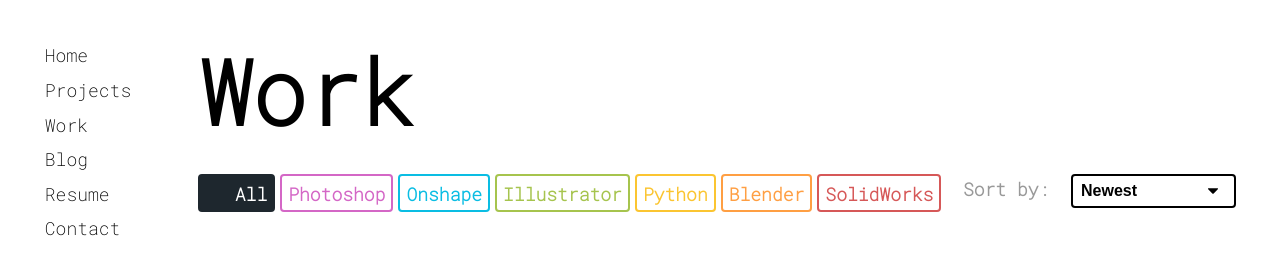
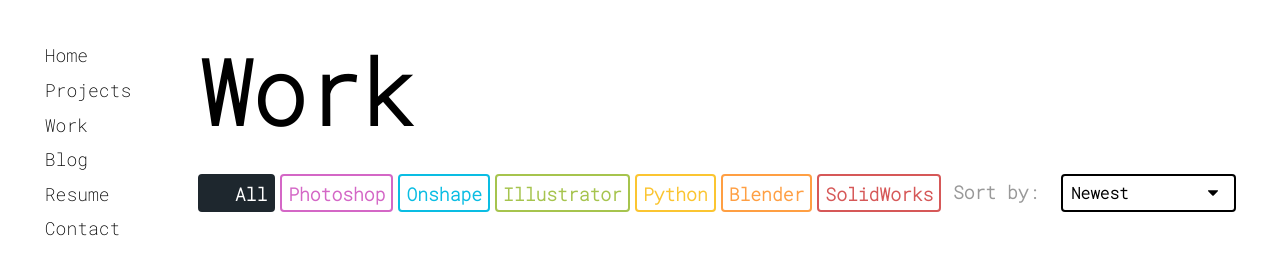
Before and after one commit to JanikThePanic/my-site, a React (Create React App) app: page /work in a window 1280 px wide. Shown: the top 264 px of the page. Built offline with nearby package versions, Linux system fonts and the light colour scheme; no server answers.

Commit message:
font in some places :pencil2:

```diff
--- a/src/css/filter&sort.css
+++ b/src/css/filter&sort.css
@@ -26,6 +26,7 @@
 }
 /* the dropdown menu */
 .sortDropdown {
+	font: var(--font);
 	border-radius: 4px;
 	border: 2px solid var(--color);
 	color: var(--color);
--- a/src/css/index.css
+++ b/src/css/index.css
@@ -4,6 +4,7 @@
 :root {
 	/* Typography */
 	font-family: "Roboto Mono", IBM Plex Sans, sans-serif;
+	--font: "Roboto Mono", IBM Plex Sans, sans-serif;
 
 	/* widths (with the navbar and all that) */
 	--nav-width: 190px;
```
